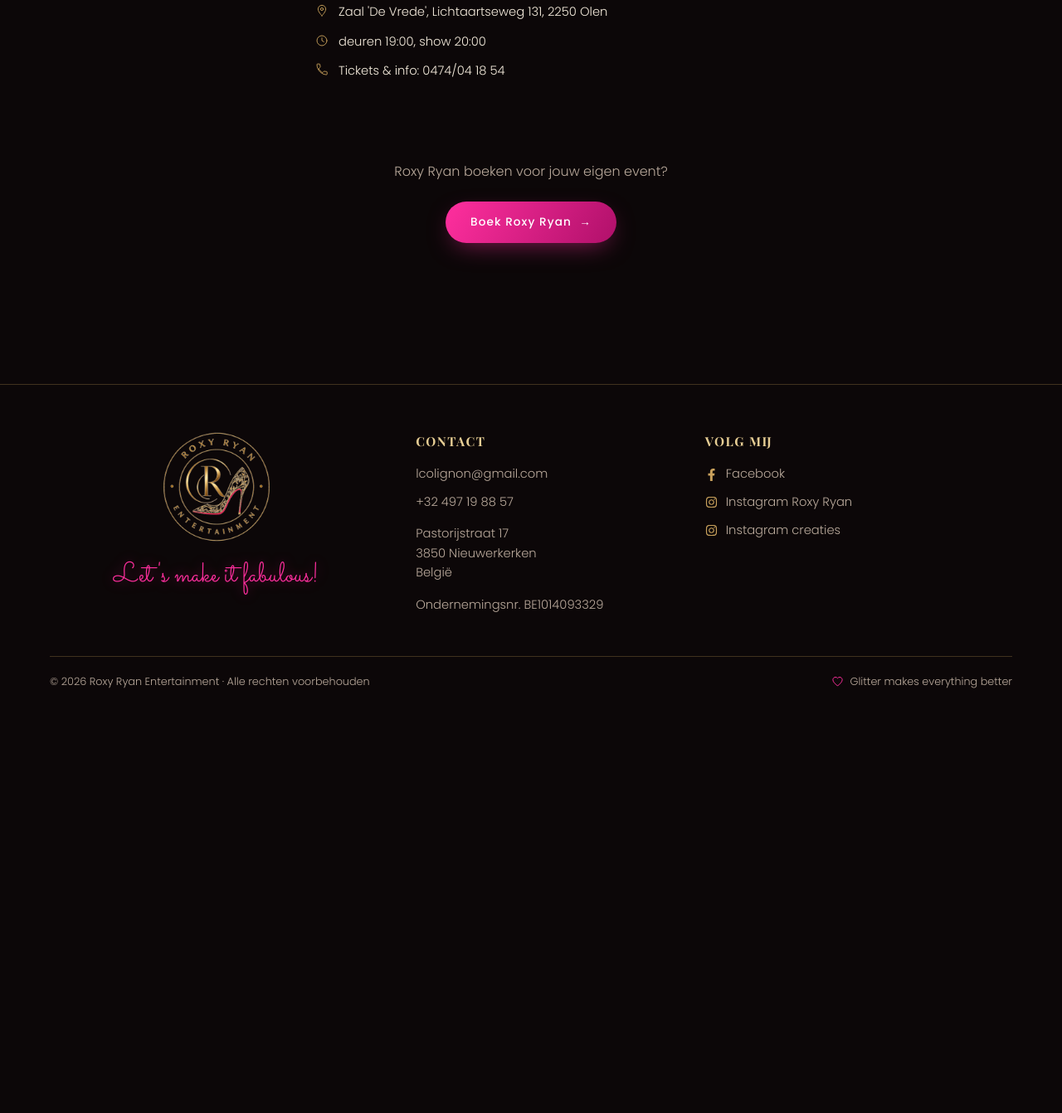
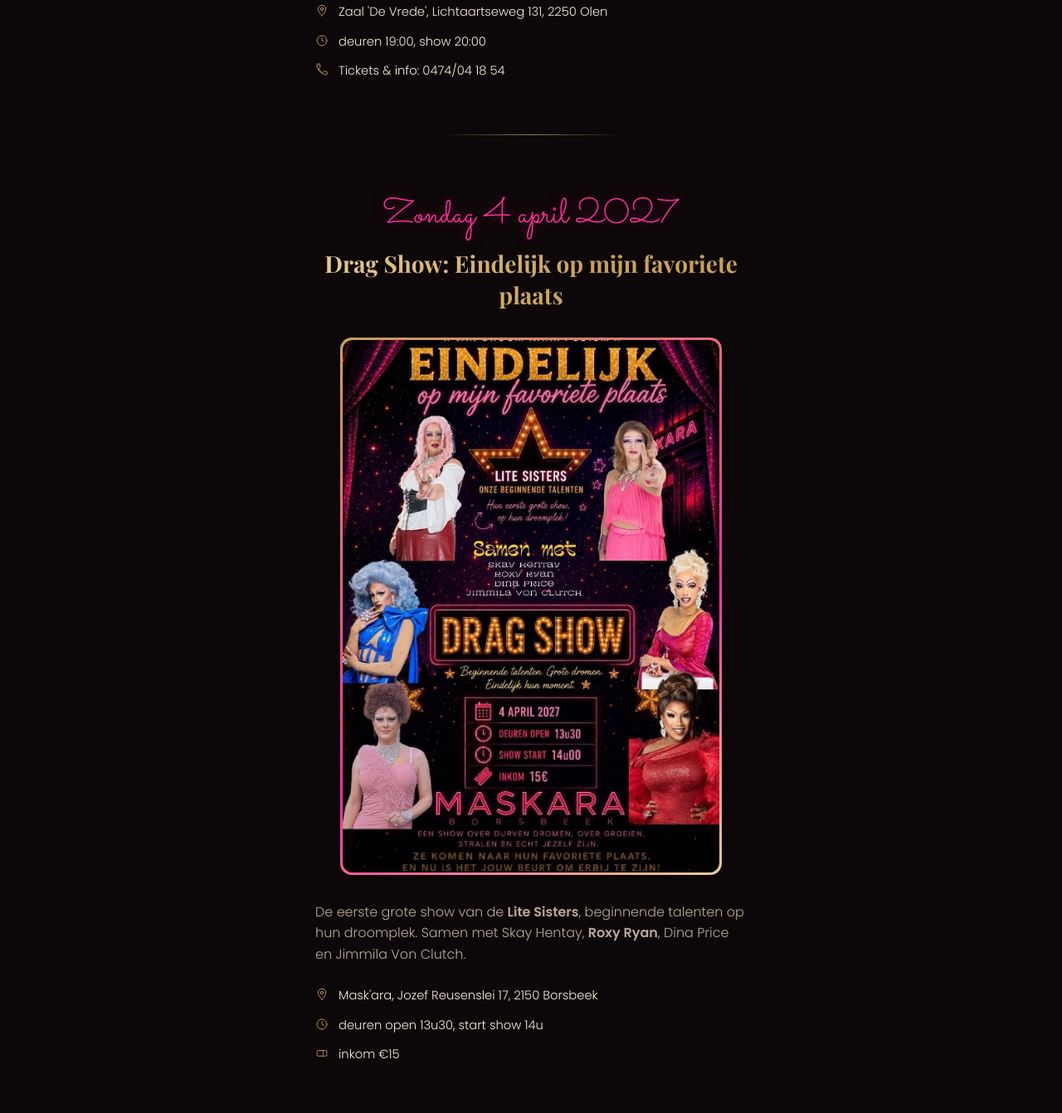
Before and after one commit to RoxyRyanEntertainment/RoxyRyan, a plain HTML site: page evenementen.html in a window 1280 px wide. Shown: the part 5018-6360 px from the top of the page at 83% size. Before the commit the page ends 5871 px from the top, so only its background shows below. Drawn offline with nearby package versions, Linux system fonts and the light colour scheme.

Commit message:
Agenda: Drag Show Lite Sisters (4 april 2027, Mask'ara) toegevoegd
Co-Authored-By: Claude Opus 5.5 <noreply@anthropic.com>
Claude-Session: https://claude.ai/code/session_01V1qTes67sEukpbWHYRYb5q

```diff
--- a/evenementen.html
+++ b/evenementen.html
@@ -231,6 +231,20 @@
         </div>
       </div>
 
+      <hr class="event-divider">
+
+      <div class="event-card" data-end-date="2027-04-04">
+        <span class="event-date">Zondag 4 april 2027</span>
+        <h3 class="event-title">Drag Show: Eindelijk op mijn favoriete plaats</h3>
+        <div class="event-flyer"><img src="images/event-lite-sisters-maskara.jpg" alt="Flyer Drag Show Eindelijk op mijn favoriete plaats op 4 april 2027 in Mask'ara met de Lite Sisters, Skay Hentay, Roxy Ryan, Dina Price en Jimmila Von Clutch" loading="lazy" decoding="async"></div>
+        <p class="event-desc">De eerste grote show van de <strong>Lite Sisters</strong>, beginnende talenten op hun droomplek. Samen met Skay Hentay, <strong>Roxy Ryan</strong>, Dina Price en Jimmila Von Clutch.</p>
+        <div class="event-meta">
+          <span class="event-meta-item"><span class="ic-gold"><svg viewBox="0 0 24 24" width="16" height="16" fill="none" stroke="currentColor" stroke-width="1.4" stroke-linecap="round" stroke-linejoin="round" aria-hidden="true"><path d="M12 21s7-7.2 7-12a7 7 0 0 0-14 0c0 4.8 7 12 7 12z"/><circle cx="12" cy="9" r="2.4"/></svg></span> Mask'ara, Jozef Reusenslei 17, 2150 Borsbeek</span>
+          <span class="event-meta-item"><span class="ic-gold"><svg viewBox="0 0 24 24" width="16" height="16" fill="none" stroke="currentColor" stroke-width="1.4" stroke-linecap="round" stroke-linejoin="round" aria-hidden="true"><circle cx="12" cy="12" r="9"/><path d="M12 7v5l3.5 2"/></svg></span> deuren open 13u30, start show 14u</span>
+          <span class="event-meta-item"><span class="ic-gold"><svg viewBox="0 0 24 24" width="16" height="16" fill="none" stroke="currentColor" stroke-width="1.4" stroke-linecap="round" stroke-linejoin="round" aria-hidden="true"><path d="M3 9a2 2 0 0 1 2-2h14a2 2 0 0 1 2 2v1.5a1.7 1.7 0 0 0 0 3V15a2 2 0 0 1-2 2H5a2 2 0 0 1-2-2v-1.5a1.7 1.7 0 0 0 0-3z"/><path d="M14 7.5v9" stroke-dasharray="2.2 2.2"/></svg></span> inkom €15</span>
+        </div>
+      </div>
+
     </div>
   </section>
 
```
Also changed, not shown: images/event-lite-sisters-maskara.jpg (added).
